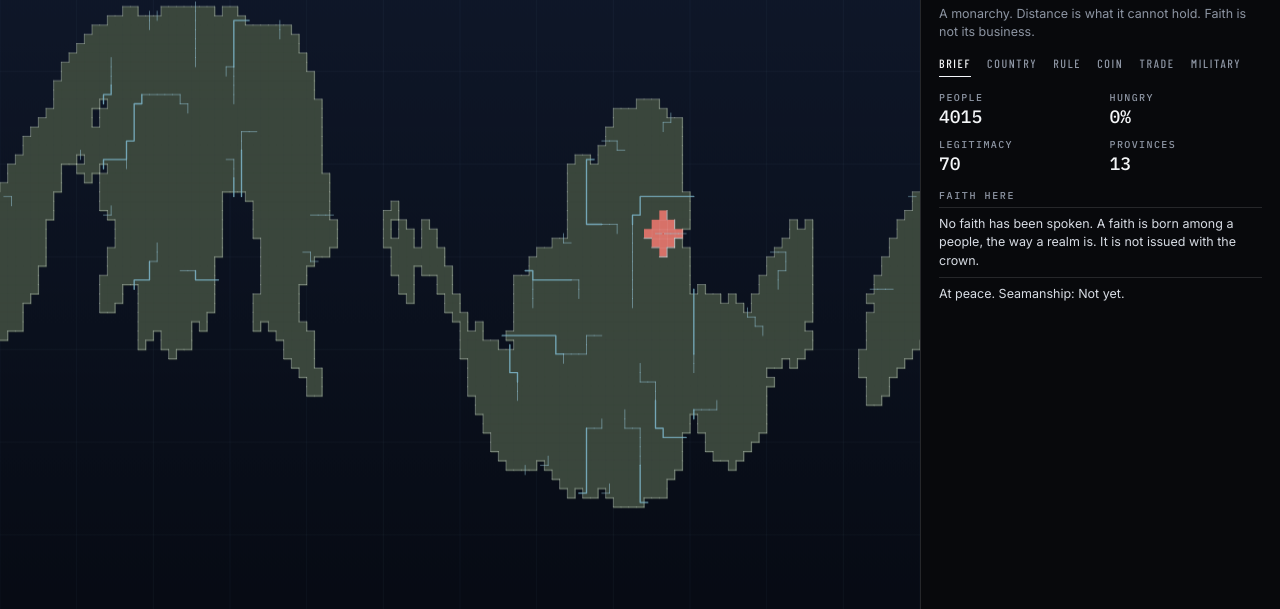
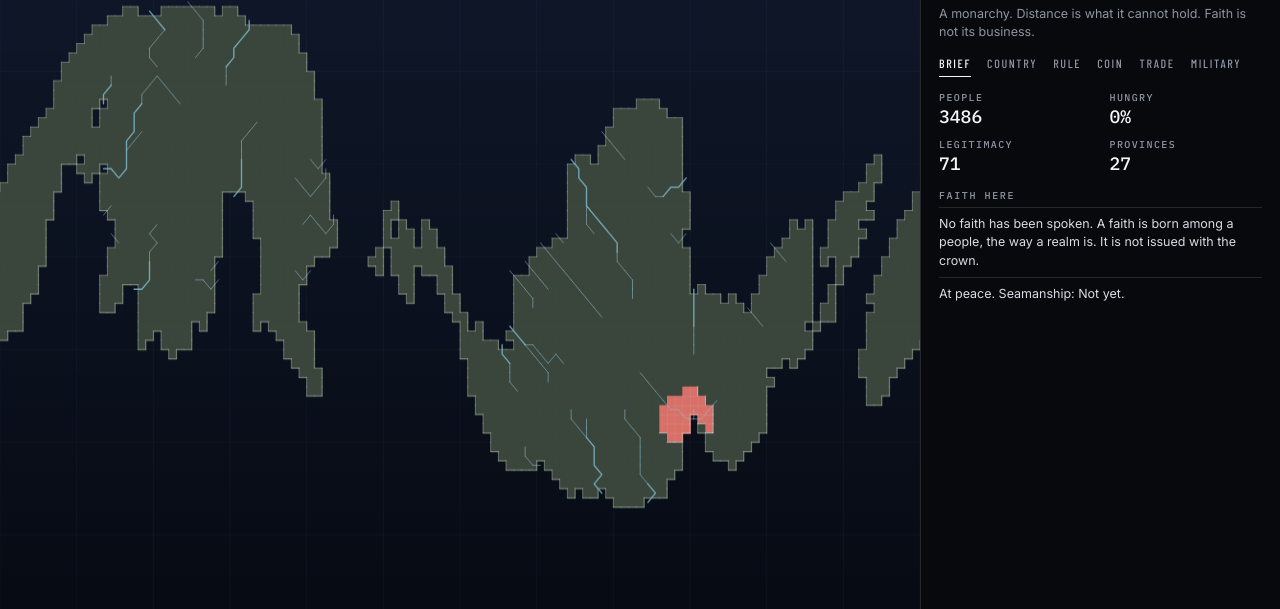
Before and after one commit to cranmerpd/realmfall, a plain HTML site: page index.html in a window 1280 px wide. Shown: the part 191-800 px from the top of the page. Drawn offline with nearby package versions, Linux system fonts and the light colour scheme; animation ran at ten frames a second.

Commit message:
v0.36: fill inland land, and stop erasing a coastal strip
Corner-touching provinces stay one country. Expansion prefers land the realm already surrounds, not the next coastal square. Disconnected land is no longer deleted.

```diff
--- a/index.html
+++ b/index.html
@@ -8,7 +8,7 @@
 <link rel="preconnect" href="https://fonts.googleapis.com" />
 <link rel="preconnect" href="https://fonts.gstatic.com" crossorigin />
 <link href="https://fonts.googleapis.com/css2?family=Barlow+Condensed:wght@500;600&family=IBM+Plex+Mono:wght@400;500&family=Inter:wght@400;500&display=swap" rel="stylesheet" />
-<link rel="stylesheet" href="css/realmfall.css?v=0.35" />
+<link rel="stylesheet" href="css/realmfall.css?v=0.36" />
 </head>
 <body>
 <header>
@@ -57,10 +57,10 @@
     <div id="panel"></div>
   </aside>
 </div>
-<script src="js/notes.js?v=0.35"></script>
-<script src="js/state.js?v=0.35"></script>
-<script src="js/world.js?v=0.35"></script>
-<script src="js/sim.js?v=0.35"></script>
-<script src="js/view.js?v=0.35"></script>
+<script src="js/notes.js?v=0.36"></script>
+<script src="js/state.js?v=0.36"></script>
+<script src="js/world.js?v=0.36"></script>
+<script src="js/sim.js?v=0.36"></script>
+<script src="js/view.js?v=0.36"></script>
 </body>
 </html>
--- a/js/notes.js
+++ b/js/notes.js
@@ -1,5 +1,13 @@
-const VERSION = "0.35";
+const VERSION = "0.36";
 const HISTORY = [
+  {
+    v: "0.36",
+    date: "14 Oct 2026",
+    items: [
+      "A realm was only stepping onto the coast, because a coastal square outscored the land behind it. It now fills the country it already touches, inland as well as shore.",
+      "Provinces that touch at a corner count as connected. A coastal strip is no longer treated as cut off, and cut-off land is never erased back to empty."
+    ]
+  },
   {
     v: "0.35",
     date: "14 Oct 2026",
--- a/js/sim.js
+++ b/js/sim.js
@@ -1071,7 +1071,6 @@ function settleFrontier(n, x, y) {
   const hungry = n.hungry || 0;
   if (hungry > 0.48) return false;
   if ((pop[y][x] || 0) > 0) return false;
-  if (hungry > 0.16 && !(fields && fields[y] && fields[y][x])) return false;
   const forced = n.gov === "Dictatorship" && hungry <= 0.14 && (n.legitimacy || 0) > 48;
   let donor = null, best = 0;
   for (const [nx, ny] of neighbors(x, y)) {
@@ -1079,12 +1078,8 @@ function settleFrontier(n, x, y) {
     const souls = pop[ny][nx] || 0;
     if (souls > best) { best = souls; donor = [nx, ny]; }
   }
-  if (!donor || best < (forced ? 140 : 180)) return false;
-  const spare = best - Math.round(capacity(donor[0], donor[1]) * 0.5);
-  if (spare < 24 && !forced) return false;
-  const frac = n.gov === "Dictatorship" ? 0.16 : n.gov === "Republic" ? 0.055 : n.gov === "Oligarchy" ? 0.07 : 0.09;
-  let move = Math.round(best * frac);
-  move = Math.max(16, Math.min(best - 80, spare, move));
+  if (!donor || best < 150) return false;
+  let move = Math.min(42, Math.round(best * 0.07), best - 110);
   if (move < 16) return false;
   const locals = pop[y][x] || 0;
   pop[donor[1]][donor[0]] = best - move;
@@ -1173,46 +1168,36 @@ function immigrate() {
 }
 
 function grow(n) {
-  if ((n.hungry || 0) > 0.48) return;
-  if ((n.treasury || 0) < 4) return;
+  if ((n.hungry || 0) > 0.45) return;
   if (season === 3) return;
-  if (season === 2 && rnd() > 0.3) return;
   let moves = emptyFrontier(n);
   if (!moves.length) return;
   for (const m of moves) {
     if ((pop[m.ty] && pop[m.ty][m.tx] || 0) > 0) { m.score = -1; continue; }
-    let donor = 0, room = 1;
+    let donor = 0;
     for (const [nx, ny] of neighbors(m.tx, m.ty)) {
       if (owner[ny][nx] !== n.id) continue;
-      const souls = pop[ny][nx] || 0;
-      if (souls > donor) { donor = souls; room = capacity(nx, ny); }
-    }
-    const pressure = donor / Math.max(1, room);
-    const field = !!(fields && fields[m.ty][m.tx]);
-    const water = (river && river[m.ty][m.tx] > 8) || (coast && coast[m.ty][m.tx]);
-    let want = 0;
-    if (pressure > 0.96) want += 2.2;
-    else if (pressure > 0.84) want += 1.15;
-    else want -= 0.8;
-    if (field) want += (n.hungry || 0) > 0.05 ? 2.2 : 0.9;
-    if (water) want += 0.7;
-    if (resource && resource[m.ty][m.tx]) want += 0.5;
-    if (m.friends >= 3) want += 0.5;
-    if ((n.hungry || 0) > 0.16 && !field) want -= 1.6;
-    if (coldAt(m.tx, m.ty) > 0.62) want -= 1.2;
-    m.score = want + rnd() * 0.25;
-    m.pressure = pressure;
-  }
-  moves = moves.filter(m => m.score > 1);
+      donor = Math.max(donor, pop[ny][nx] || 0);
+    }
+    if (donor < 150) { m.score = -1; continue; }
+    const field = !!(fields && fields[m.ty] && fields[m.ty][m.tx]);
+    const cold = coldAt(m.tx, m.ty);
+    let want = m.friends * 1.5;
+    if (field) want += 1;
+    if (river && river[m.ty][m.tx] > 8) want += 0.5;
+    if (cold > 0.75) want -= 2.4;
+    else if (cold > 0.58) want -= 0.5;
+    if (m.friends <= 1 && coast && coast[m.ty][m.tx]) want -= 0.8;
+    m.score = want + rnd() * 0.15;
+  }
+  moves = moves.filter(m => m.score > 1.4);
   if (!moves.length) return;
   moves.sort((a, b) => b.score - a.score);
-  const take = moves[0].pressure > 1 && season === 0 ? 2 : 1;
+  const take = season === 0 ? 2 : 1;
   for (let i = 0; i < take && i < moves.length; i++) {
     const m = moves[i];
     if (owner[m.ty][m.tx] >= 0) continue;
-    if ((n.treasury || 0) < 4) break;
     if (!settleFrontier(n, m.tx, m.ty)) continue;
-    n.treasury = Math.max(0, (n.treasury || 0) - 4);
   }
 }
 
@@ -2845,6 +2830,7 @@ function annex(chunk) {
   }
   let best = -1, bestN = 0;
   for (const id of Object.keys(counts)) if (counts[id] > bestN) { bestN = counts[id]; best = Number(id); }
+  if (best < 0) return null;
   for (const [x, y] of chunk) claim(x, y, best);
   return best >= 0 ? byId(best) : null;
 }
--- a/js/world.js
+++ b/js/world.js
@@ -99,9 +99,15 @@ function resize() {
 window.addEventListener("resize", resize);
 
 function neighbors(x, y) {
-  const n = [[(x + COLS - 1) % COLS, y], [(x + 1) % COLS, y]];
-  if (y > 0) n.push([x, y - 1]);
-  if (y < ROWS - 1) n.push([x, y + 1]);
+  const n = [];
+  for (let dy = -1; dy <= 1; dy++) {
+    const ny = y + dy;
+    if (ny < 0 || ny >= ROWS) continue;
+    for (let dx = -1; dx <= 1; dx++) {
+      if (!dx && !dy) continue;
+      n.push([(x + dx + COLS) % COLS, ny]);
+    }
+  }
   return n;
 }
 
```
